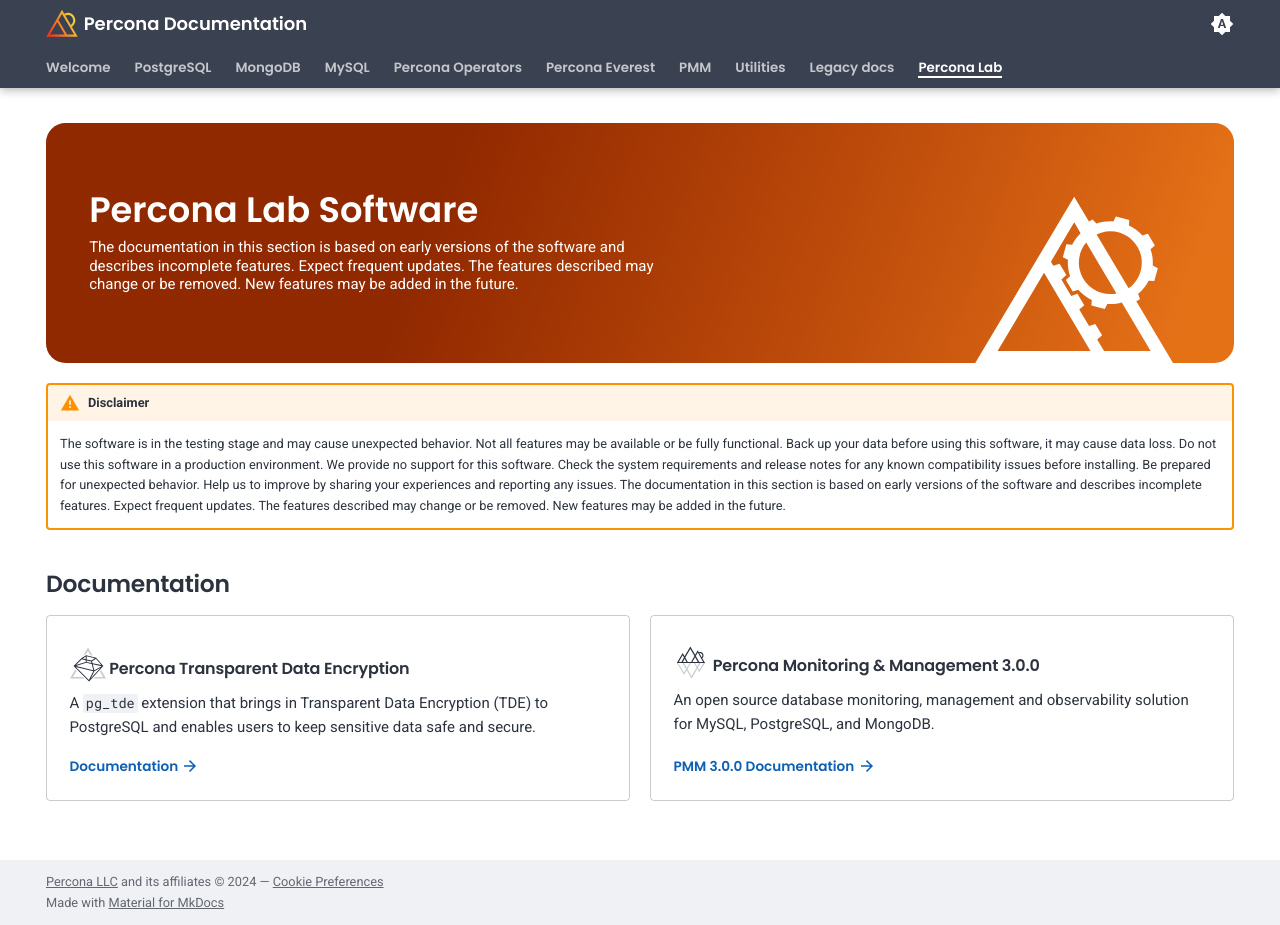
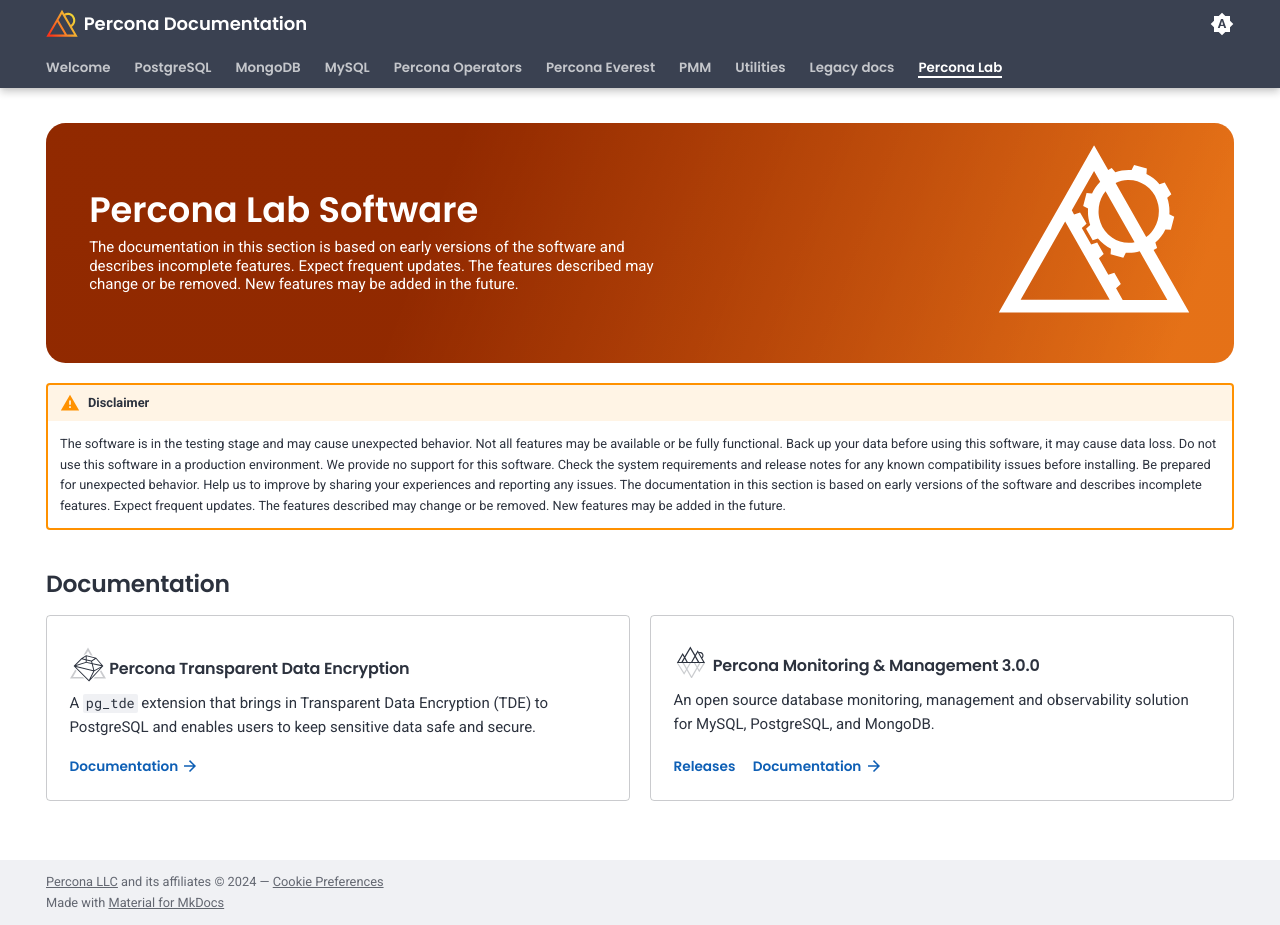
Before and after one commit to percona/docs-home, an MkDocs documentation site: the page built from docs/percona-lab.md, in a window 1280 px wide and 925 px high. Built offline with MkDocs 1.6.1 and Material for MkDocs 9.7.7, drawn with Linux system fonts in a browser that asks for light colours.

Commit message:
Update logo-percona-labs.svg

```diff
--- a/docs/percona-lab.md
+++ b/docs/percona-lab.md
@@ -44,7 +44,8 @@
 
 <div class="actions" markdown>
 
-[PMM 3.0.0 Documentation :material-arrow-right:](https://pmm-doc-3-0.onrender.com/)
+[Releases](https://pmm-doc-3-0.onrender.com/release-notes/index.html)
+[Documentation :material-arrow-right:](https://pmm-doc-3-0.onrender.com/index.html)
 
 </div>
 </div>
--- a/mkdocs.yml
+++ b/mkdocs.yml
@@ -50,7 +50,7 @@
       emoji_index: !!python/name:material.extensions.emoji.twemoji
       emoji_generator: !!python/name:material.extensions.emoji.to_svg
       options:
-        custom_icons:
+       custom_icons:
           - overrides/.icons
   - pymdownx.snippets:
       base_path: ["snippets"]
```
Also changed, not shown: docs/percona-utilities.md (+2 -0 lines), docs/assets/logo-percona-labs.svg, docs/assets/percona-utilities.svg (added).
